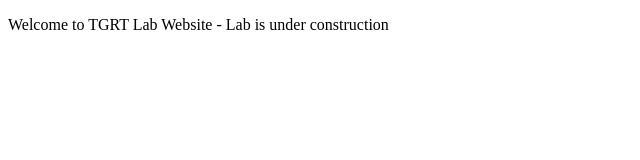
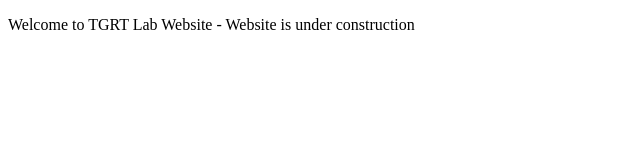
Before and after one commit to Tgrtlab/TGRTlab.com, a plain HTML site: page index.html in a window 1280 px wide. Shown: the full height of the page, 0-640 px from the left. Drawn offline with Linux system fonts and the light colour scheme.

Commit message:
Update index.html

```diff
--- a/index.html
+++ b/index.html
@@ -8,7 +8,7 @@
 </head>
 <body>
     <div class="main">
-        <p> Welcome to TGRT Lab Website - Lab is under construction</p>
+        <p> Welcome to TGRT Lab Website - Website is under construction</p>
     </div>
 </body>
 </html>
```
